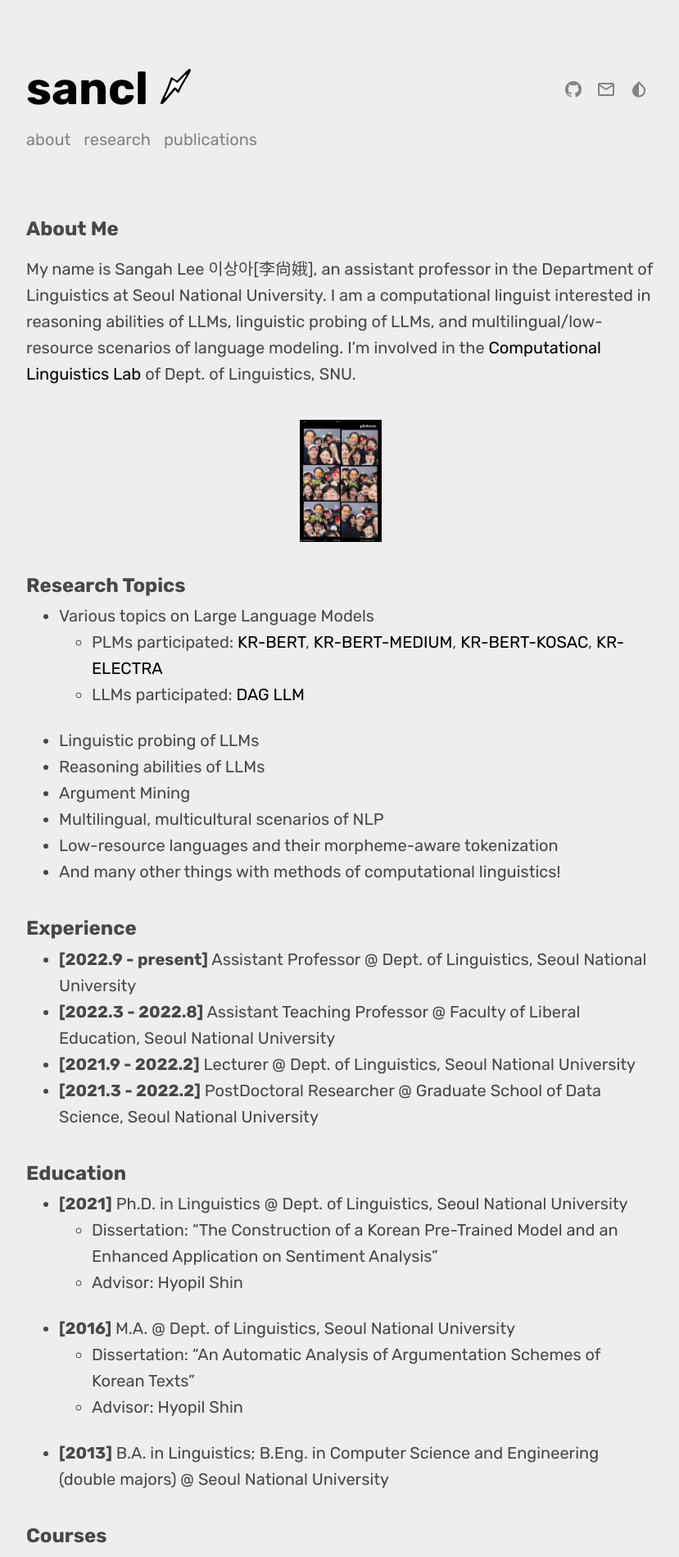
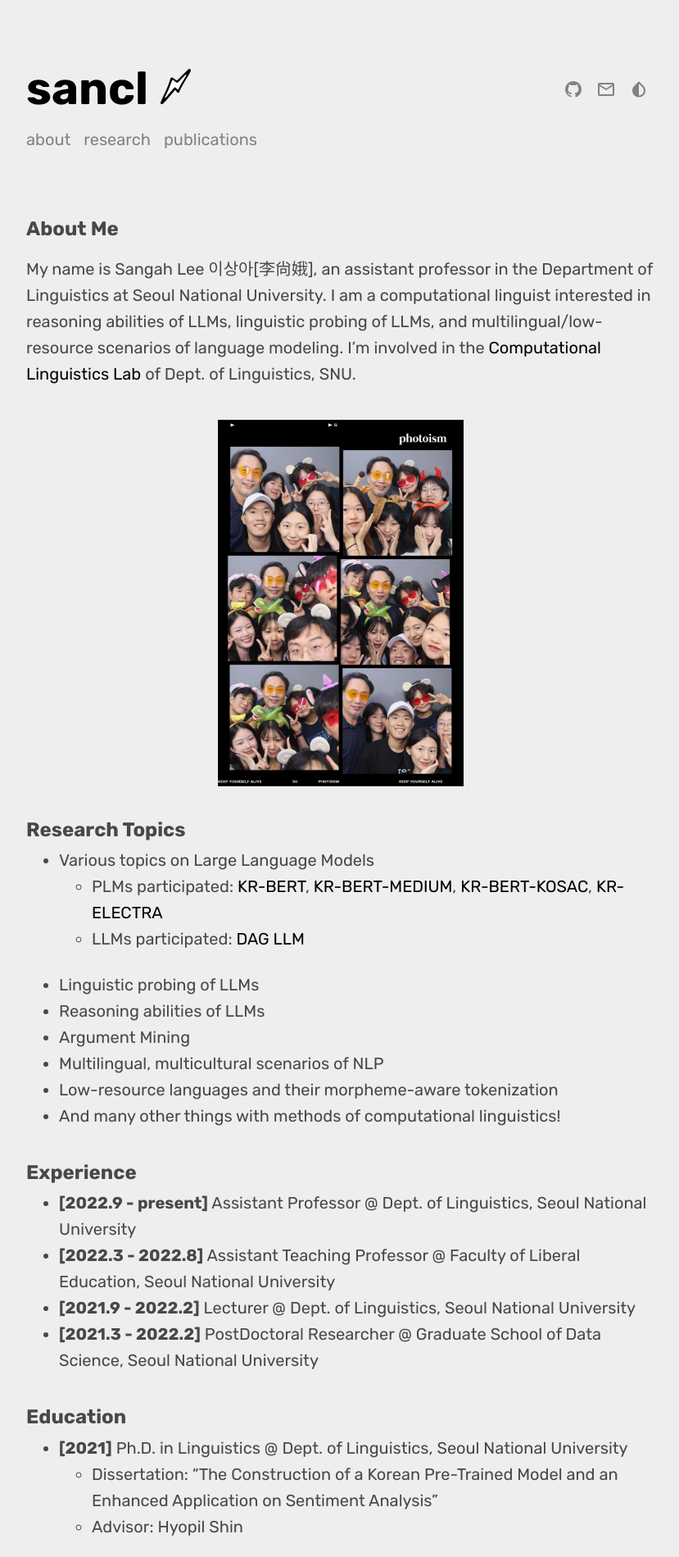
Before and after one commit to sanajlee/sanajlee.github.io, a Jekyll site: the page built from about.md, in a window 1280 px wide. Shown: the top 1899 px of the page at 82% size, without its empty margins (224-1053 px from the left). Built offline with Jekyll 4.4.1, drawn with Linux system fonts in a browser that asks for light colours; some web fonts are replaced.

Commit message:
2025.08.19.

```diff
--- a/about.md
+++ b/about.md
@@ -26,7 +26,7 @@
 
 <!-- ![img](https://github.com/sanajlee/sanajlee.github.io/blob/master/IMG_1945.jpg?raw=true){ width=50% height=50% } -->
 <div>
-<img src="https://github.com/sanajlee/sanajlee.github.io/blob/master/IMG_1945.jpg?raw=true" width="100"/>
+<img src="https://github.com/sanajlee/sanajlee.github.io/blob/master/IMG_1945.jpg?raw=true" width="300"/>
 </div>
 
 
```
